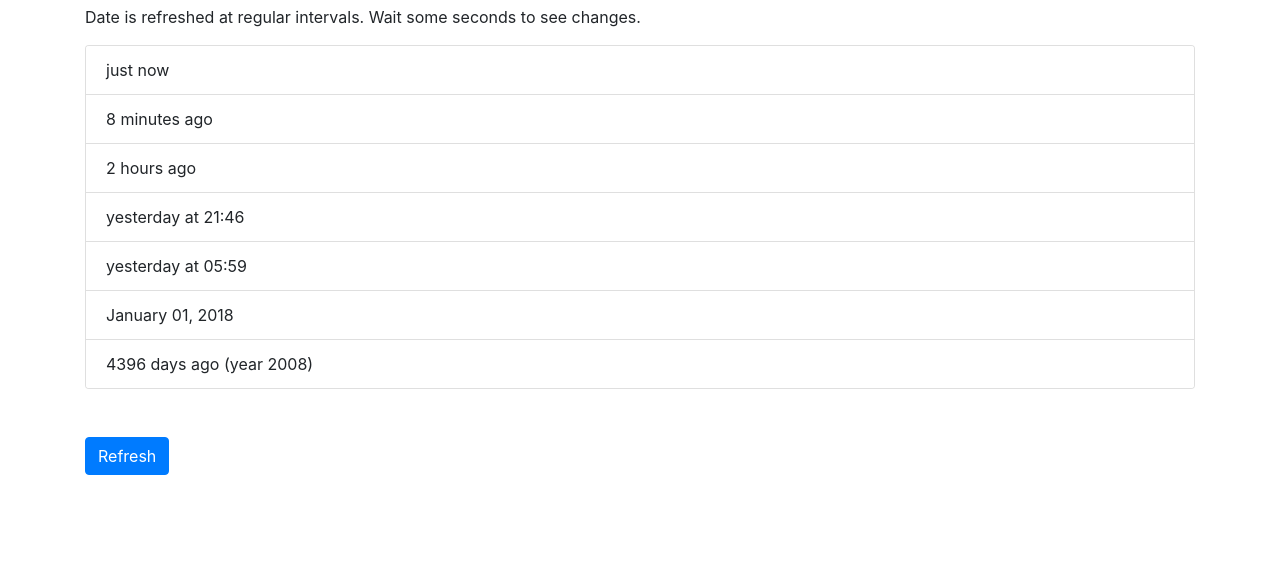
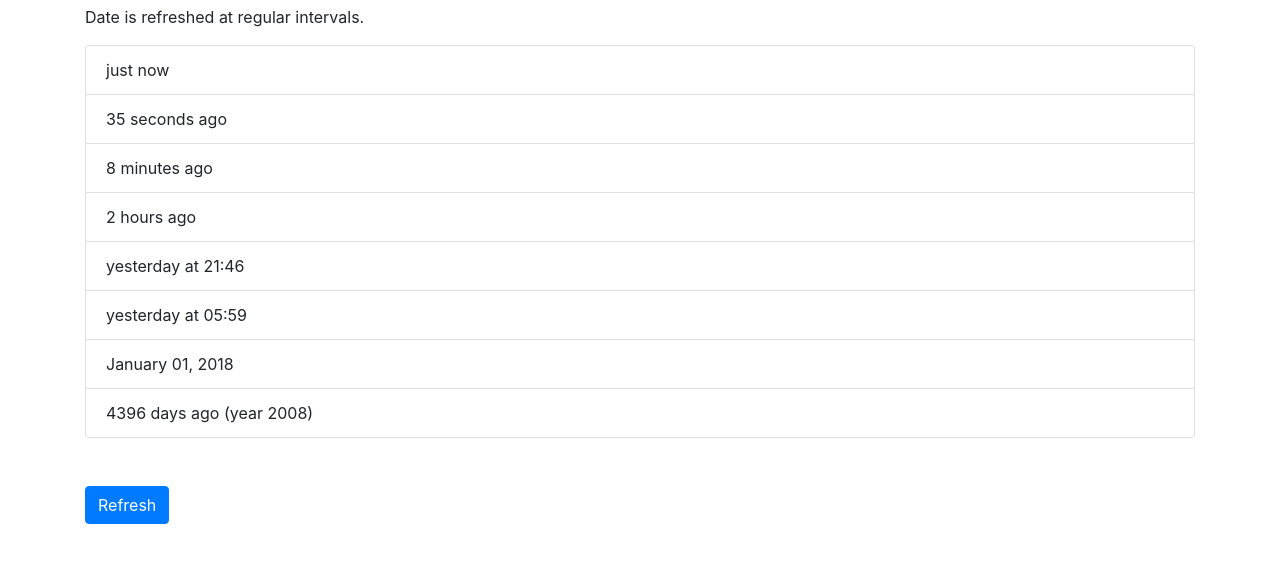
Before and after one commit to date-js/clever-date, a plain HTML site: page index.html in a window 1280 px wide. Shown: the part 51-614 px from the top of the page. Drawn offline with nearby package versions, Linux system fonts and the light colour scheme.

Commit message:
Automated deployment: Thu Oct 15 09:46:21 UTC 2020 b94c2139d3bb2de44499ffcebf7af259d2e68198

```diff
--- a/index.html
+++ b/index.html
@@ -10,11 +10,12 @@
 <body>
     <div class="container">
         <h1>Clever Date</h1>
-        <p>Date is refreshed at regular intervals. Wait some seconds to see changes.</p>
+        <p>Date is refreshed at regular intervals.</p>
 
         <div class="card">
             <ul class="list-group list-group-flush">
                 <li class="list-group-item" data-clever-date="1601801423">Just now</li>
+                <li class="list-group-item" data-clever-date="1601801400">Some seconds</li>
                 <li class="list-group-item" data-clever-date="1580891648">Some minutes</li>
                 <li class="list-group-item" data-clever-date="1580650000">Some hours</li>
                 <li class="list-group-item" data-clever-date="1580640000">Today</li>
@@ -32,10 +33,11 @@
         const items = document.querySelectorAll(`[data-clever-date]`);
         const now = Date.now() / 1000;
         items[0].setAttribute('data-clever-date', now);
-        items[1].setAttribute('data-clever-date', now-500);
-        items[2].setAttribute('data-clever-date', now-10000);
-        items[3].setAttribute('data-clever-date', now-12*3600);
-        items[4].setAttribute('data-clever-date', now-100000);
+        items[1].setAttribute('data-clever-date', now-30);
+        items[2].setAttribute('data-clever-date', now-500);
+        items[3].setAttribute('data-clever-date', now-10000);
+        items[4].setAttribute('data-clever-date', now-12*3600);
+        items[5].setAttribute('data-clever-date', now-100000);
         // --------
 
 
```
